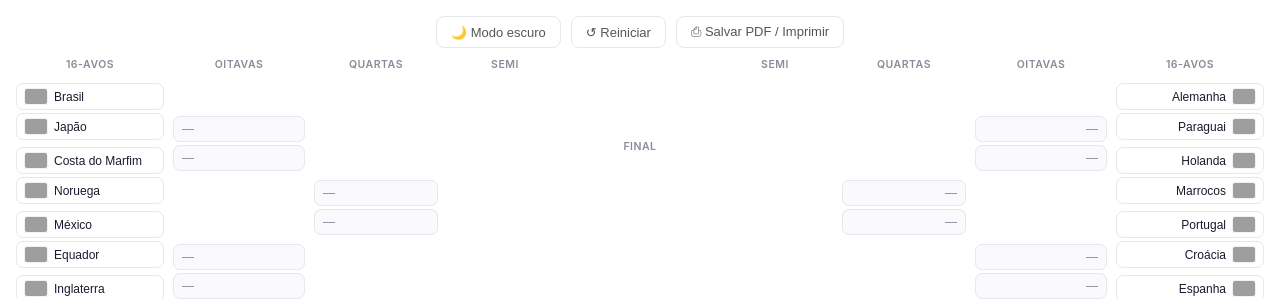
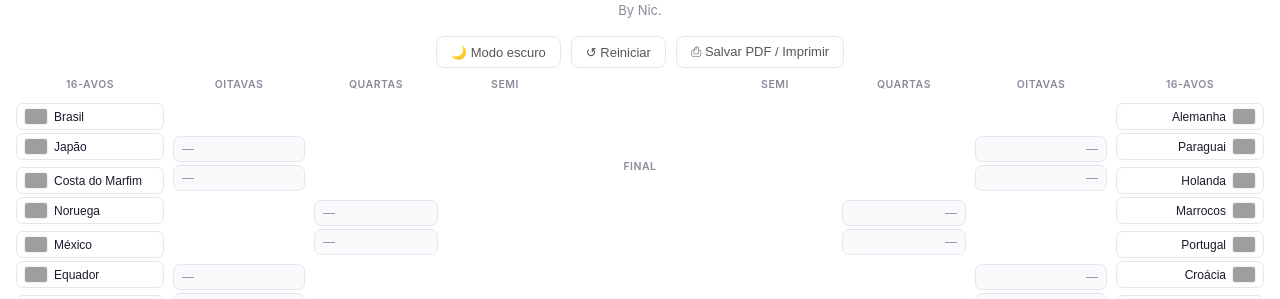
Before and after one commit to Maurojuniorbr/tabelacopa2026, a plain HTML site: page index.html in a window 1280 px wide. Shown: the part 70-369 px from the top of the page. Drawn offline with Linux system fonts and the light colour scheme; grey boxes are pictures that could not be loaded.

Commit message:
Update index.html

```diff
--- a/index.html
+++ b/index.html
@@ -143,6 +143,7 @@
 <header>
   <h1>Copa do Mundo 2026 · Mata-mata</h1>
   <p>Chaveamento oficial FIFA. Clique em uma seleção para classificá-la rumo à taça.</p>
+  <p>By Nic.</p>
 </header>
 <div class="toolbar">
   <button id="theme">🌙 Modo escuro</button>
```
